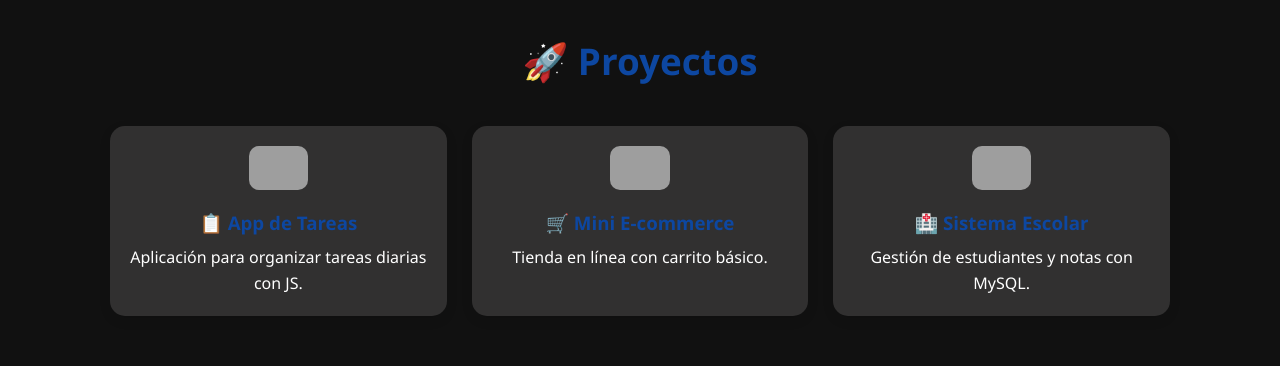
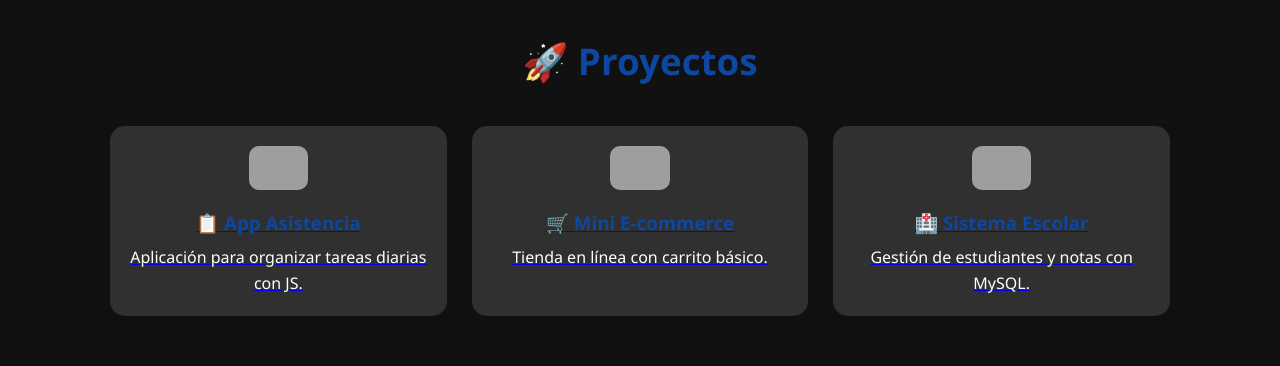
Before and after one commit to Aandreeemele/portafolio, a plain HTML site: page portafolio/index.html in a window 1280 px wide. Shown: the part 1800-2166 px from the top of the page. Drawn offline with Linux system fonts and the light colour scheme; grey boxes are pictures that could not be loaded.

Commit message:
Version17140

```diff
--- a/portafolio/index.html
+++ b/portafolio/index.html
@@ -245,21 +245,23 @@
   <section id="proyectos">
     <h2>🚀 Proyectos</h2>
     <div class="grid">
-      <div class="card">
+      <a href="https://github.com/Aandreeemele/Asistencia" target="_blank" class="card">
         <img src="https://i.ibb.co/n6kT4Cj/code-example.jpg" alt="Proyecto 1">
-        <h3>📋 App de Tareas</h3>
+        <h3>📋 App Asistencia</h3>
         <p>Aplicación para organizar tareas diarias con JS.</p>
-      </div>
-      <div class="card">
+      </a>
+
+      <a href="https://aandreeemele.github.io/Asistencia/" target="_blank" class="card">
         <img src="https://i.ibb.co/LCMb7vg/ui-design.jpg" alt="Proyecto 2">
         <h3>🛒 Mini E-commerce</h3>
         <p>Tienda en línea con carrito básico.</p>
-      </div>
-      <div class="card">
+      </a>
+
+      <a href="https://aandreeemele.github.io/Asistencia/" target="_blank" class="card">
         <img src="https://i.ibb.co/sm6rVwN/database.jpg" alt="Proyecto 3">
         <h3>🏥 Sistema Escolar</h3>
         <p>Gestión de estudiantes y notas con MySQL.</p>
-      </div>
+      </a>
     </div>
   </section>
 
```
